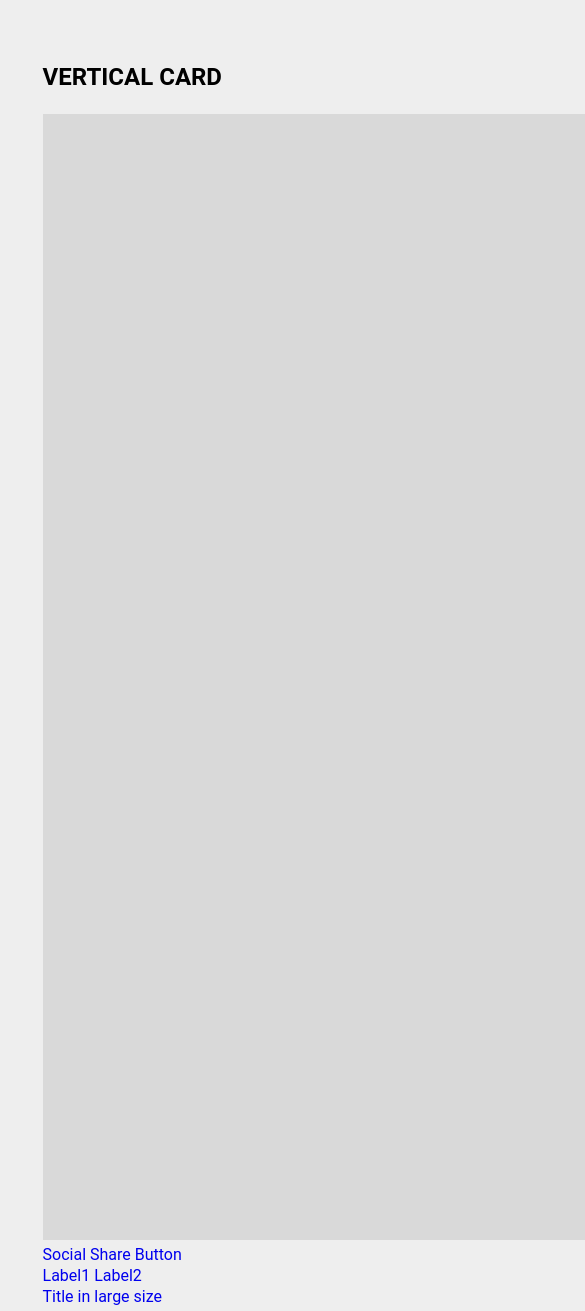
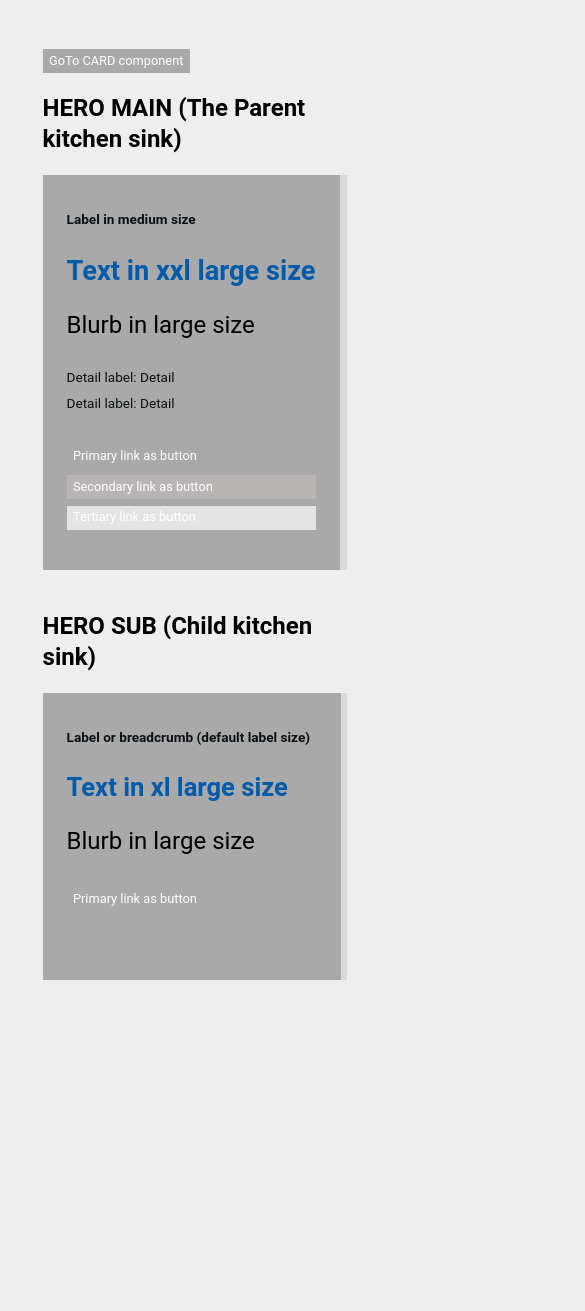
Before and after one commit to tamensah/mangrove, a plain HTML site: page hero.html in a window 390 px wide. Shown: the top 1311 px of the page, 585 px wide, since content can reach past the window. After the commit the page ends 1023 px from the top, so only its background shows below. Drawn offline with nearby package versions, Linux system fonts and the light colour scheme; files that its build step writes are made by us from their sources.

Commit message:
Add hero css and make changes to card.

```diff
--- a/card.scss
+++ b/card.scss
@@ -62,14 +62,14 @@
         display: inline-block;
         cursor: pointer;
 
-        &:hover {
-            background: #eef0f7;
-        }
+        // &:hover {
+        //     background: #eef0f7;
+        // }
 
-        &--active {
-            background: #d4d4d4;
-            font-weight: bold;
-        }
+        // &--active {
+        //     background: #d4d4d4;
+        //     font-weight: bold;
+        // }
     }
 
     &__content {
@@ -96,9 +96,9 @@
             display: inline-block;
             cursor: pointer;
 
-            &:hover {
-                background: #2dabff;
-            }
+            // &:hover {
+            //     background: #2dabff;
+            // }
 
             &.active {
                 background: #d4d4d4;
@@ -126,14 +126,51 @@
         color: white;
         text-decoration: none;
         padding: .5em 1em;
-        border-radius: .5em;
+        // border-radius: .5em;
         display: inline-block;
         margin-top: .5em;
 
-        &:hover {
-            background:#2dabff;
-        }
+        // &:hover {
+        //     background:#2dabff;
+        // }
     }
 
 
 } //END of CARD
+
+//Accessible CARD CSS RULES
+
+.mg-card__title a::after {
+    bottom: 0;
+    content: "";
+    left: 0;
+    position: absolute;
+    right: 0;
+    top: 0;
+    -webkit-transition-duration: 125ms;
+    transition-duration: 125ms;
+    -webkit-transition-property: -webkit-box-shadow;
+    transition-property: -webkit-box-shadow;
+    transition-property: box-shadow;
+    transition-property: box-shadow, -webkit-box-shadow;
+    -webkit-transition-timing-function: ease-in-out;
+    transition-timing-function: ease-in-out;
+    z-index: 100;
+}
+.mg-card {
+    position: relative;
+    display: inline-block;
+}
+.mg-card__label,
+.mg-card__text-link,
+.mg-card__button {
+    position: relative;
+    z-index: 101;
+}
+.mg-card__share {
+    z-index: 101;
+}
+.mg-card__label:hover,
+.mg-card__text-link:hover {
+    text-decoration: underline;
+}
--- a/hero.html
+++ b/hero.html
@@ -10,68 +10,78 @@
 </head>
 <body>
 
-    <h2>VERTICAL CARD</h2>
-    <article class="mg-hero">
-        <div class="mg-card__vc">
+    <nav>
+        <a href="index.html" class="mg-hero__button mg-hero__button-primary">GoTo CARD component</a>
+    </nav>
 
-            <div class="mg-card__visual">
-                <img class="mg-card__image" src="imgs/card-image.png" alt="card image"/>
-                <a href="link" class="mg-card__share">Social Share Button</a>
-            </div>
+    <h2>HERO MAIN (The Parent kitchen sink)</h2>
 
-            <div class="mg-card__content">
+    <section class="mg-hero" style="background-image:url('/imgs/hero_background.png')">
 
-                <div class="mg-card__meta">
-                    <a href="link" class="mg-card__label mg-card__label--active">Label1</a>
-                    <a href="link" class="mg-card__label mg-card__label--active">Label2</a>
+        <div class="mg-hero__overlay">
+
+            <article class="mg-hero__content">
+
+                <div class="mg-hero__meta">
+                    <a href="link" class="mg-hero__label">Label in medium size</a>
                 </div>
 
-                <header class="mg-card__title">
-                    <a href="link">Title in large size</a>
+                <header class="mg-hero__title">
+                    <a href="#" class="text-xxl">Text in xxl large size</a>
                 </header>
 
-                <p class="mg-card__text">
-                    Text in body style Climate change is a <a href="#" class="mg-card__text-link">global health emergency</a>, with impacts felt most acutely by vulnerable populaPations and communities. This paper explores health risks from climate change in a global context, setting out key risks anactions
-                </p>
+                <div class="mg-hero__subtitle">Blurb in large size</div>
 
-                <a href="link" class="mg-card__button">Primary link as button</a>
-
-            </div>
-        </div>
-    </article>
-
-    <hr/>
-
-    <h2>HORIZONTAL CARD</h2>
-    <article class="mg-card">
-
-        <div class="mg-card__hc">
-            <div class="mg-card__visual">
-                <img class="mg-card__image" src="imgs/card-image.png" alt="card image"/>
-                <a href="link" class="mg-card__share">Social Share Button</a>
-            </div>
-
-            <div class="mg-card__content">
-
-                <div class="mg-card__meta">
-                    <a href="link" class="mg-card__label mg-card__label--active">Label1</a>
-                    <a href="link" class="mg-card__label mg-card__label--active">Label2</a>
+                <div class="mg-hero__meta meta-detail">
+                    <a href="link" class="mg-hero__label detail">Detail label: Detail</a>
+                    <a href="link" class="mg-hero__label detail">Detail label: Detail</a>
                 </div>
 
-                <header class="mg-card__title">
-                    <a href="link">Title in large size</a>
+                <div class="mg-hero__buttons">
+                    <a href="link" class="mg-hero__button mg-hero__button-primary">Primary link as button</a>
+                    <a href="link" class="mg-hero__button mg-hero__button-secondary">Secondary link as button</a>
+                    <a href="link" class="mg-hero__button mg-hero__button-tertiary">Tertiary link as button</a>
+                </div>
+
+            </article>
+
+        </div>
+
+    </section>
+
+
+
+
+
+    <br/>
+
+    <h2>HERO SUB (Child kitchen sink)</h2>
+
+    <section class="mg-hero" style="background-image:url('/imgs/hero_background.png')">
+
+        <div class="mg-hero__overlay child">
+
+            <article class="mg-hero__content">
+
+                <div class="mg-hero__meta">
+                    <a href="link" class="mg-hero__label">Label or breadcrumb (default label size)</a>
+                </div>
+
+                <header class="mg-hero__title">
+                    <a href="#" class="text-xl">Text in xl large size</a>
                 </header>
 
-                <p class="mg-card__text">
-                    Text in body style Climate change is a <a href="#" class="mg-card__text-link">global health emergency</a>, with impacts felt most acutely by vulnerable populations and communities. This paper explores health risks from climate change in a global context, setting out key risks anactions
-                </p>
+                <div class="mg-hero__subtitle">Blurb in large size</div>
 
-                <a href="link" class="mg-card__button">Primary link as button</a>
+                <div class="mg-hero__buttons">
+                    <a href="link" class="mg-hero__button mg-hero__button-primary">Primary link as button</a>
+                </div>
 
-            </div>
+            </article>
+
         </div>
 
-    </article>
+    </section>
 
 </body>
 </body>
--- a/hero.scss
+++ b/hero.scss
@@ -0,0 +1,194 @@
+//HERO MAIN (The Parent kitchen sink) css
+
+.mg-hero {
+
+    display: grid;
+    //Media queries
+
+
+    @media (max-width: 31.25em){
+        grid-template-columns: 1fr;
+    }
+
+    @media (max-width: 50em){
+        grid-template-columns: 1fr;
+    }
+
+    &__overlay{
+        background-color: #fff;
+        width: max-content;
+        padding: 1.5em;
+        margin-left: 2em;
+
+        @media (max-width: 31.25em){
+            margin-left: 0;
+            background-color: darkgray;
+        }
+
+        @media (max-width: 50em){
+            margin-left: 0;
+            background-color: darkgray;
+        }
+
+        &.child {
+            margin-bottom: 1em;
+
+            .mg-hero__buttons {
+                margin-top: 0;
+                margin-bottom: 2.8em;
+            }
+
+            @media (max-width: 31.25em){
+                margin-left: 0;
+                background-color: darkgray;
+            }
+
+            @media (max-width: 50em){
+                margin-left: 0;
+                background-color: darkgray;
+                margin-bottom: 0;
+            }
+        }
+    }
+
+    &__content {
+        margin-top: 0.5em;
+
+    }
+
+    &__meta {
+        padding-bottom: 1.3em;
+
+        &.meta-detail {
+            display: flex;
+            flex-direction: column;
+        }
+    }
+
+    &__label {
+
+            padding: .3em 0;
+            margin-right: .5em;
+            // background: rgb(230, 230, 230);
+            // border-radius: .3em;
+            font-size: .85em;
+            font-weight: bold;
+            color: #0b0f12;
+            text-decoration: none;
+            display: inline-block;
+            cursor: pointer;
+
+            &.detail {
+                font-weight: normal;
+            }
+
+    }
+
+    &__title {
+        margin-bottom: 1.3em;
+
+        a {
+            font-weight: bold;
+            color: #005aaa;
+            text-decoration: none;
+            display: inline-block;
+            cursor: pointer;
+
+            // &:hover {
+            //     background: #2dabff;
+            // }
+
+            &.active {
+                background: #d4d4d4;
+                font-weight: bold;
+            }
+
+            @media (max-width: 31.25em){
+                font-size: 1.5em;
+            }
+
+            @media (max-width: 50em){
+                font-size: 1.7em;
+            }
+
+            &.text-xxl {
+
+                font-size: 2.5em;
+
+                @media (max-width: 31.25em){
+                    font-size: 1.5em;
+                }
+
+                @media (max-width: 50em){
+                    font-size: 1.7em;
+                }
+            }
+
+            &.text-xl {
+
+                font-size: 2.4em;
+
+                @media (max-width: 31.25em){
+                    font-size: 1.4em;
+                }
+
+                @media (max-width: 50em){
+                    font-size: 1.6em;
+                }
+            }
+
+        }
+
+    }
+
+    &__subtitle {
+        font-size: 1.5em;
+        font-weight: 400;
+        margin-bottom: 1em;
+    }
+
+    &__buttons {
+        margin-bottom: 1em;
+        //Media queries
+
+        @media (max-width: 31.25em){
+            display: flex;
+            flex-direction: column;
+        }
+
+        @media (max-width: 50em){
+            display: flex;
+            flex-direction: column;
+        }
+
+    }
+
+    &__button {
+        color: white;
+        font-size: .8em;
+        text-decoration: none;
+        padding: .3em .5em;
+        // border-radius: .5em;
+        display: inline-block;
+        margin-top: .5em;
+
+
+        // &:hover {
+        //     background:#2dabff;
+        // }
+
+        &.mg-hero__button-primary {
+            background-color: #a9a9a9;
+        }
+
+        &.mg-hero__button-secondary {
+            background-color: #b8b4b4;
+        }
+
+        &.mg-hero__button-tertiary {
+            background-color: #e4e4e4;
+        }
+
+    }
+
+}
```
Also changed, not shown: mg-card-specs.html (added, +62 -0 lines), card.css, hero.css (added), imgs/hero_background.png (added), mg-card.txt (deleted), 2 other files.
